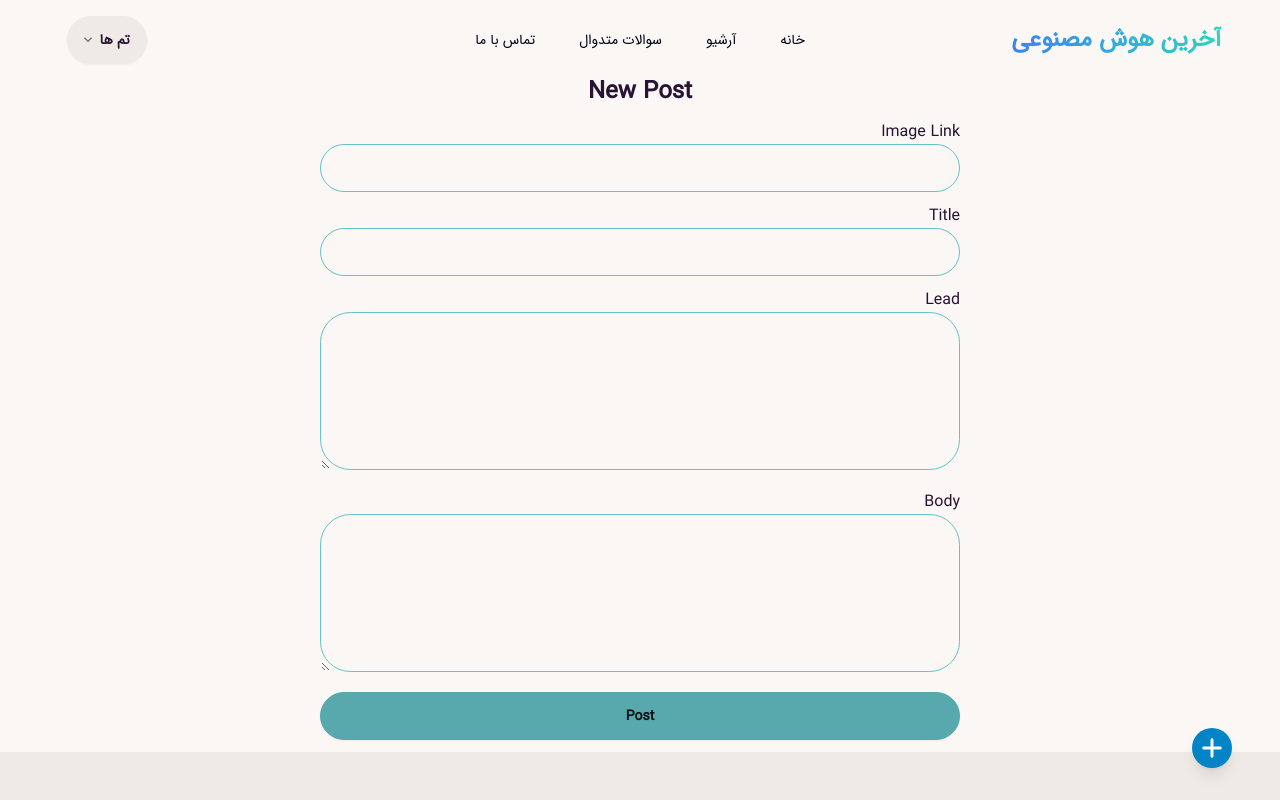
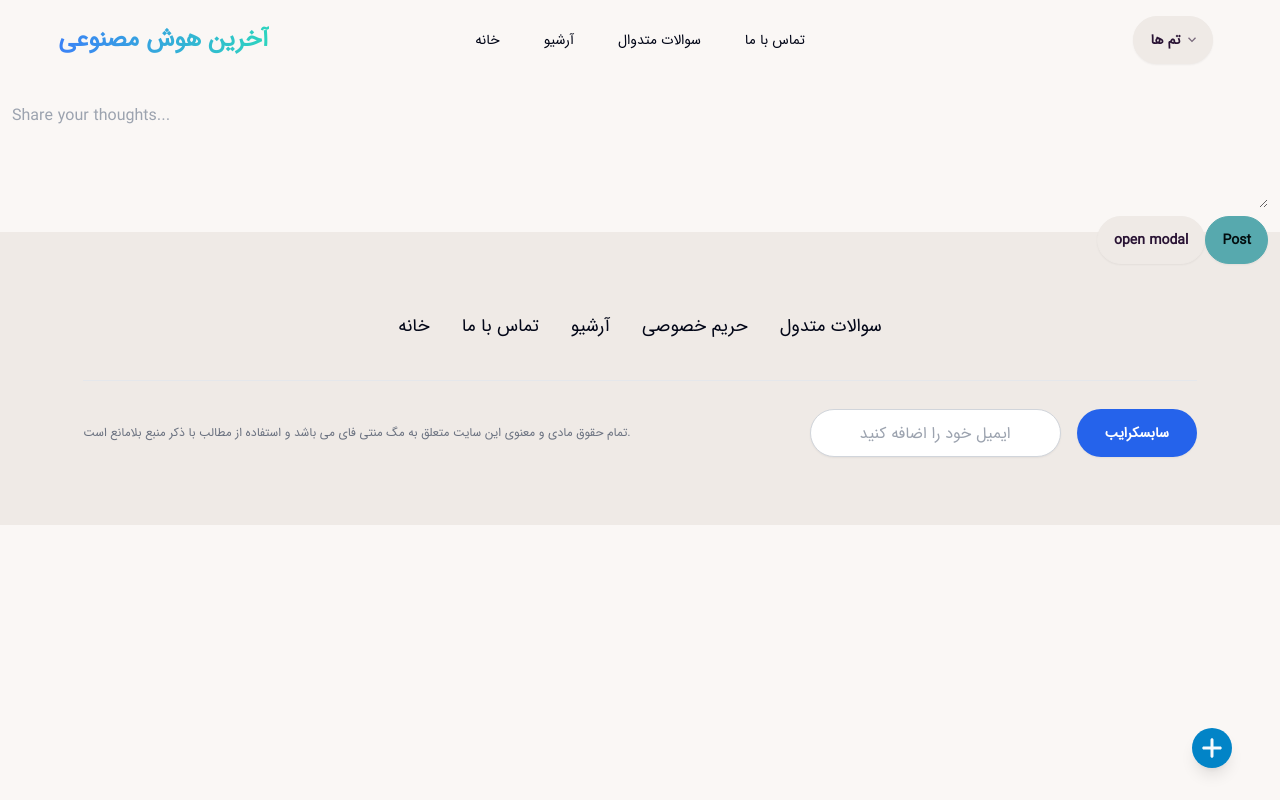
Before and after one commit to homayunmmdy/Javascript-Mosh, a Next.js app: page /post/new in a window 1280 px wide. Shown: the top 800 px of the page. Built offline with nearby package versions, Linux system fonts and the light colour scheme; a web font is replaced by a local one.

Commit message:
Update the style of create new post

```diff
--- a/app/components/form/EditPostForm.jsx
+++ b/app/components/form/EditPostForm.jsx
@@ -1,7 +1,6 @@
 "use client";
 import { useRouter } from "next/navigation";
 import { useState } from "react";
-import FormField from "./FormField";
 import { POST_API_URL } from "@/app/(admin)/util/apiConstants";
 
 const EditPostForm = ({ ticket }) => {
@@ -52,13 +51,32 @@ const EditPostForm = ({ ticket }) => {
   return (
     <div className="flex justify-center">
       {loading && <span className="absolute loading loading-ring loading-lg"></span>}
-      <form onSubmit={handleSubmit} method="post" className="flex flex-col gap-3 w-full md:w-1/2 mb-3">
-        <h3 className="text-center font-semibold text-2xl">{EDITMODE ? "Edit Post" : "New Post"}</h3>
-        <FormField id="imgurl" name="imgurl" label="Image Link" value={formData.imgurl} onChange={handleChange} />
-        <FormField id="title" name="title" label="Title" value={formData.title} onChange={handleChange} required />
-        <FormField id="description" name="description" type="textarea" label="Lead" value={formData.description} onChange={handleChange} />
-        <FormField id="body" name="body" type="textarea" label="Body" value={formData.body} onChange={handleChange} required />
+      <form onSubmit={handleSubmit} method="post" className=" w-full p-3 my-3">
+
+        <dialog id="my_modal_2" className="modal">
+          <div className="modal-box">
+            <h3 className="font-bold text-lg">Enter Image URL</h3>
+            <input
+              id="imgurl" name="imgurl" label="Image Link" value={formData.imgurl} onChange={handleChange}
+              required
+              className="input input-bordered input-primary w-full"
+            />
+          </div>
+          <form method="dialog" className="modal-backdrop">
+            <button>close</button>
+          </form>
+        </dialog>
+
+        <textarea
+          id="body" name="body" type="textarea" label="Body" value={formData.body} onChange={handleChange}
+          required
+          placeholder="Share your thoughts..."
+          className="w-full h-full border-none hover:border-none bg-inherit focus-visible:border-none"
+        />
+        <div className="flex justify-end items-center">
+          <button className="btn" onClick={() => document.getElementById('my_modal_2').showModal()}>open modal</button>
         <input type="submit" className="btn btn-active btn-primary" value={EDITMODE ? "Save" : "Post"} />
+        </div>
       </form>
     </div>
   );
--- a/app/components/form/FormField.jsx
+++ /dev/null
@@ -1,32 +0,0 @@
-import React from "react";
-
-const FormField = ({ id, name, type = "text", label, value, onChange, required = false}) => {
-  return (
-    <div>
-      <label htmlFor={id}>{label}</label>
-      {type === "textarea" ? (
-        <textarea
-          id={id}
-          name={name}
-          value={value}
-          onChange={onChange}
-          required={required}
-          rows={type === "body" ? "10" : "5"}
-          className = "textarea textarea-bordered textarea-primary w-full"
-        />
-      ) : (
-        <input
-          id={id}
-          name={name}
-          type={type}
-          value={value}
-          onChange={onChange}
-          required={required}
-          className = "input input-bordered input-primary w-full"
-        />
-      )}
-    </div>
-  );
-};
-
-export default FormField;
--- a/app/config/site.js
+++ b/app/config/site.js
@@ -2,8 +2,8 @@ const SiteConfig = {
   name: "آخرین هوش مصنوعی",
   name_en: "Latestai",
   description: "آخرین هوش مصنوعی:‌به دنیای هوش مصنوعی قدرتمند خوش آمدید",
-  lang: "fa",
-  dir: "rtl",
+  lang: "en",
+  dir: "ltr",
   keywords: "هوش مصنوعی , ai, آخرین هوش مصنوعی ,  magnitify , آخرین",
   robots: "index , follow",
   authors: "تیم آخرین هوش مصنوعی",
--- a/app/layout.jsx
+++ b/app/layout.jsx
@@ -38,7 +38,7 @@ export default function RootLayout({ children }) {
       {header}
       <body>
         <Navbar />
-        <main className="mt-[76px] bg-base-100">
+        <main className="mt-[80px] bg-base-100">
           {children}
         </main>
         <WritePopUp />
--- a/app/models/Post.js
+++ b/app/models/Post.js
@@ -7,7 +7,7 @@ const postSchema = new Schema(
   {
     title: String,
     imgurl: String,
-    description: String,
+    username: String,
     body: String,
   },
   {
```
